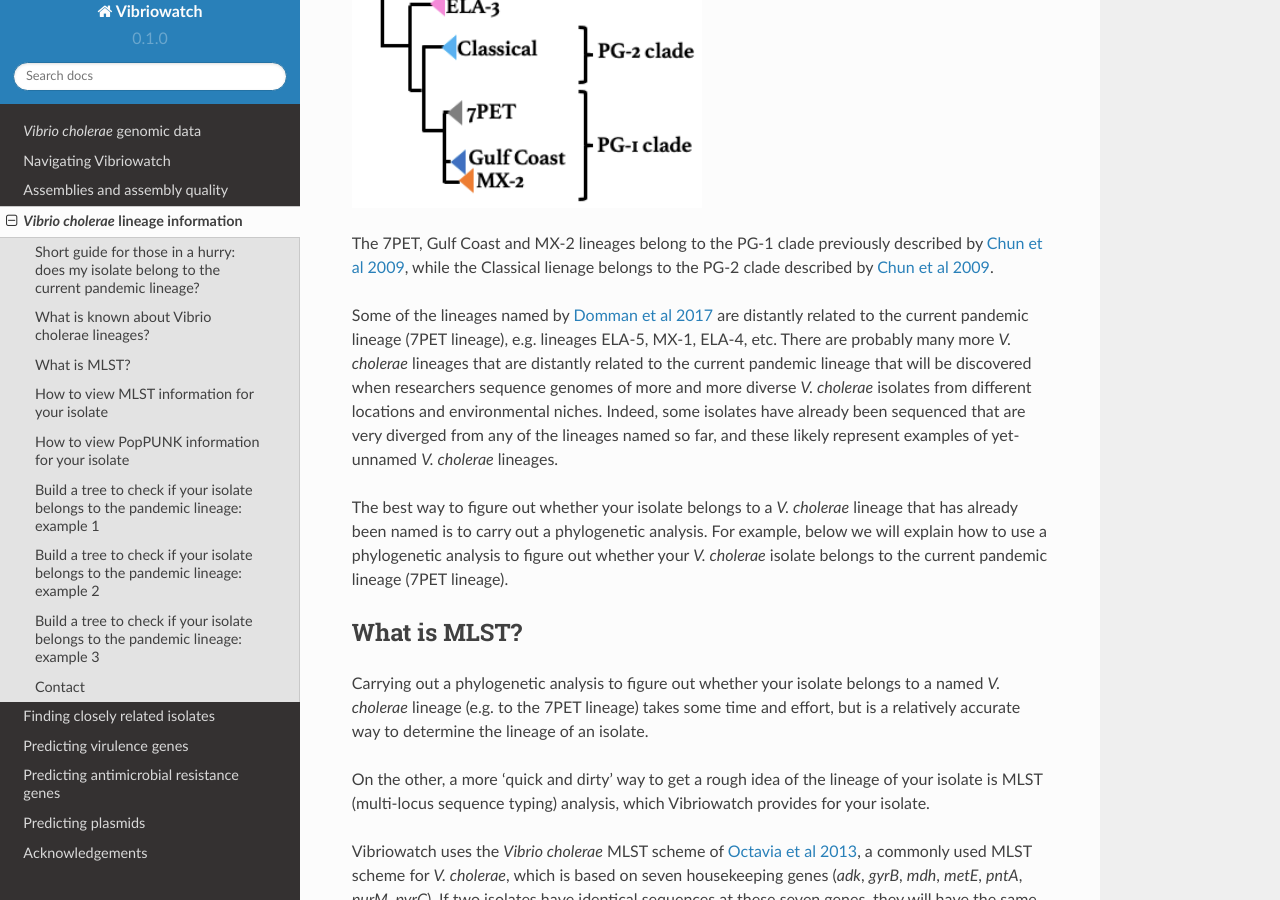
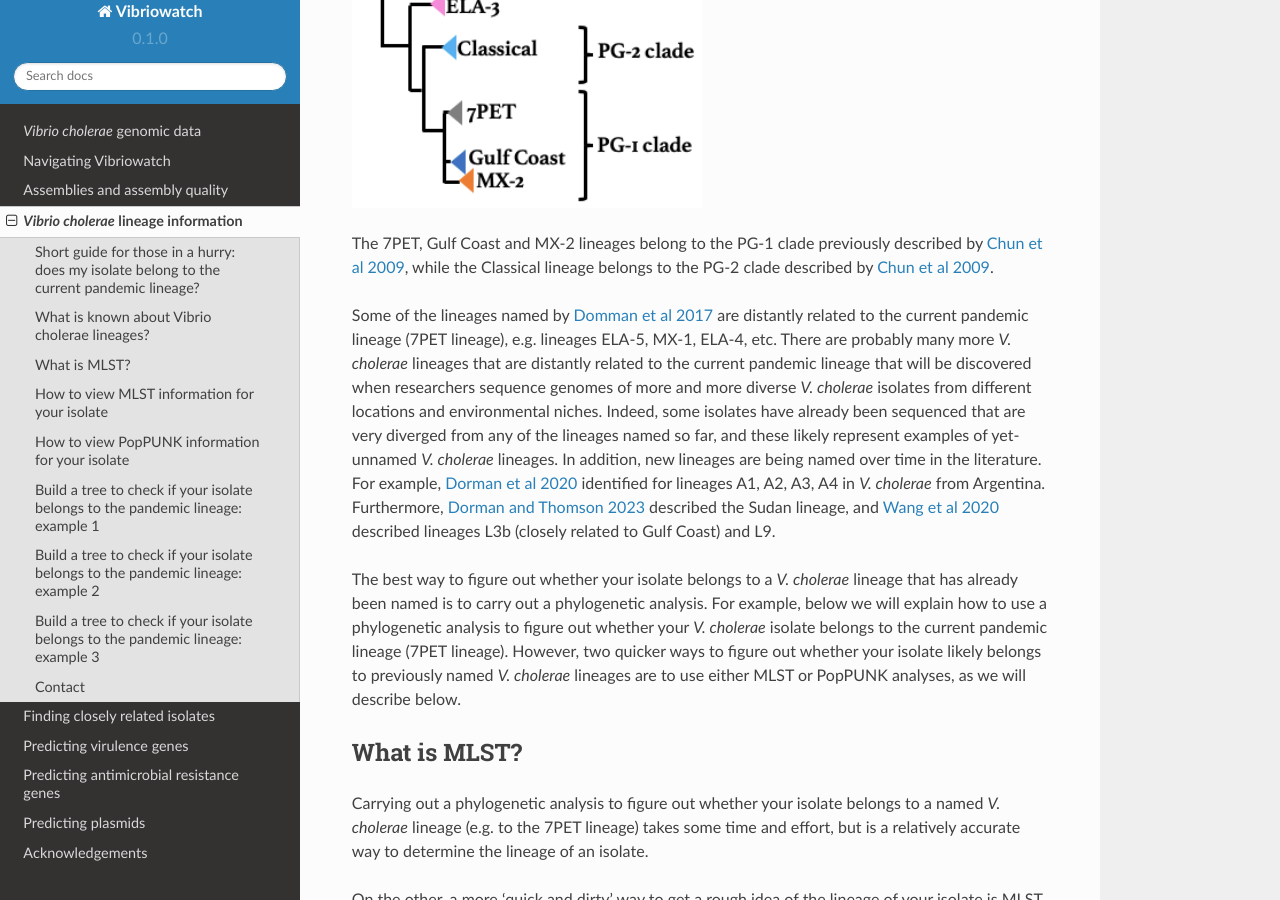
Before and after one commit to avrilcoghlan/vibriowatch, a Sphinx documentation site: the page built from docs/source/mlst.rst, in a window 1280 px wide and 900 px high, scrolled down 4137 px. Built offline with Sphinx 7.4.7 and the Read the Docs theme 2.0.0, drawn with Linux system fonts in a browser that asks for light colours; some of the changed text lies outside the part shown.

Commit message:
Update mlst.rst

```diff
--- a/docs/source/mlst.rst
+++ b/docs/source/mlst.rst
@@ -90,15 +90,25 @@ Among the 23 isolate sequenced by `Chun et al 2009`_, there were quite a lot of
 .. image:: Picture46.png
   :width: 350
 
-The 7PET, Gulf Coast and MX-2 lineages belong to the PG-1 clade previously described by `Chun et al 2009`_, while the Classical lienage belongs to the PG-2 clade described by `Chun et al 2009`_.
+The 7PET, Gulf Coast and MX-2 lineages belong to the PG-1 clade previously described by `Chun et al 2009`_, while the Classical lineage belongs to the PG-2 clade described by `Chun et al 2009`_.
 
 .. _Chun et al 2009: https://pubmed.ncbi.nlm.nih.gov/19720995/
 
 Some of the lineages named by `Domman et al 2017`_ are distantly related to the current pandemic lineage (7PET lineage), e.g. lineages ELA-5, MX-1, ELA-4, etc. There are probably many more *V. cholerae* lineages that are distantly related to the current pandemic lineage that will be discovered when researchers sequence genomes of more and more diverse *V. cholerae* isolates from different locations and environmental niches. Indeed, some isolates have already been sequenced that are very diverged from any of the lineages named so far, and these likely represent examples of yet-unnamed *V. cholerae* lineages.
+In addition, new lineages are being named over time in the literature.
+For example, `Dorman et al 2020`_ identified for lineages A1, A2, A3, A4 in *V. cholerae* from Argentina.
+Furthermore, `Dorman and Thomson 2023`_ described the Sudan lineage, and
+`Wang et al 2020`_ described lineages L3b (closely related to Gulf Coast) and L9.
 
 .. _Domman et al 2017: https://pubmed.ncbi.nlm.nih.gov/29123068/
 
-The best way to figure out whether your isolate belongs to a *V. cholerae* lineage that has already been named is to carry out a phylogenetic analysis. For example, below we will explain how to use a phylogenetic analysis to figure out whether your *V. cholerae* isolate belongs to the current pandemic lineage (7PET lineage).
+.. _Dorman et al 2020: https://pubmed.ncbi.nlm.nih.gov/33004800/
+
+.. _Dorman and Thomson 2023: https://pubmed.ncbi.nlm.nih.gov/37043377/
+
+.. _Wang et al 2020: https://pubmed.ncbi.nlm.nih.gov/32069325/
+
+The best way to figure out whether your isolate belongs to a *V. cholerae* lineage that has already been named is to carry out a phylogenetic analysis. For example, below we will explain how to use a phylogenetic analysis to figure out whether your *V. cholerae* isolate belongs to the current pandemic lineage (7PET lineage). However, two quicker ways to figure out whether your isolate likely belongs to previously named *V. cholerae* lineages are to use either MLST or PopPUNK analyses, as we will describe below.
 
 What is MLST?
 -------------
```
Also changed, not shown: other parts of docs/source/mlst.rst (+1 -1 lines).
